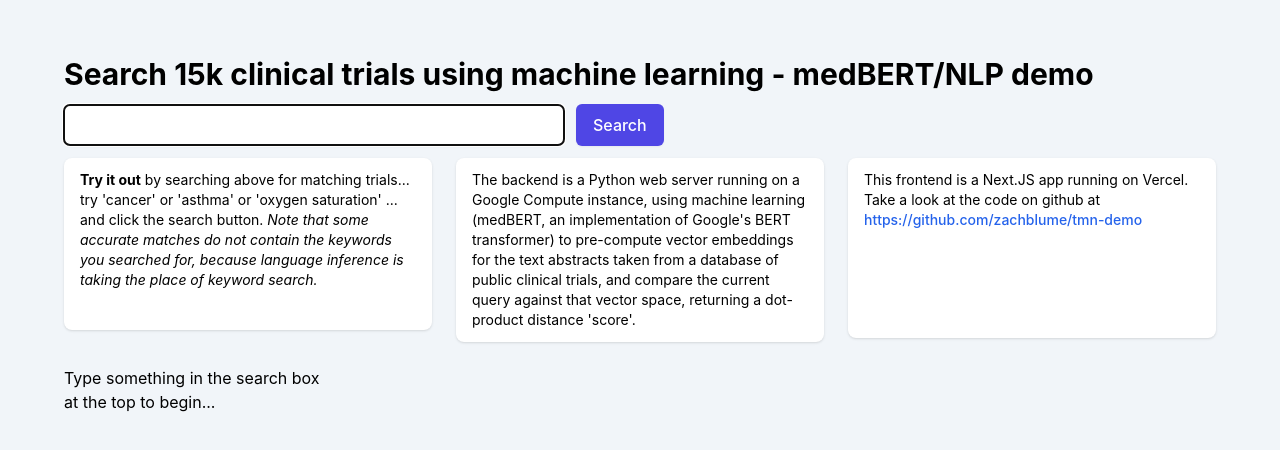
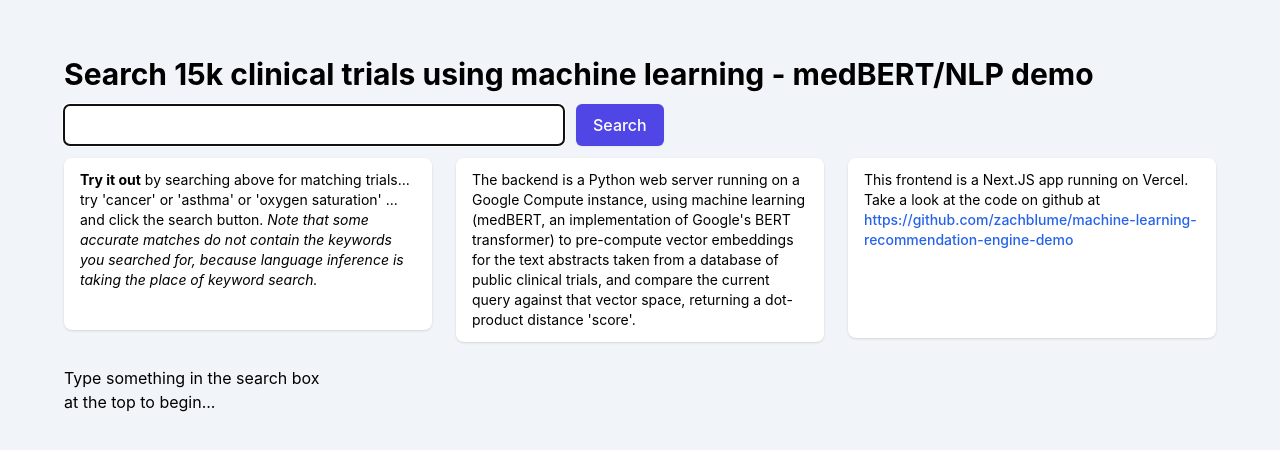
Before and after one commit to zachblume/machine-learning-recommendation-engine-demo, a Next.js app in the folder app/: page / in a window 1280 px wide. Shown: the top 450 px of the page. Built offline with nearby package versions, Linux system fonts and the light colour scheme.

Commit message:
update link

```diff
--- a/app/pages/index.js
+++ b/app/pages/index.js
@@ -99,10 +99,10 @@ export default function Home() {
             This frontend is a Next.JS app running on Vercel. Take a look at the
             code on github at{" "}
             <a
-              href="https://github.com/zachblume/tmn-demo"
+              href="https://github.com/zachblume/machine-learning-recommendation-engine-demo"
               className="font-medium text-blue-600 dark:text-blue-500 "
             >
-              https://github.com/zachblume/tmn-demo
+              https://github.com/zachblume/machine-learning-recommendation-engine-demo
             </a>
           </div>
         </div>
```
